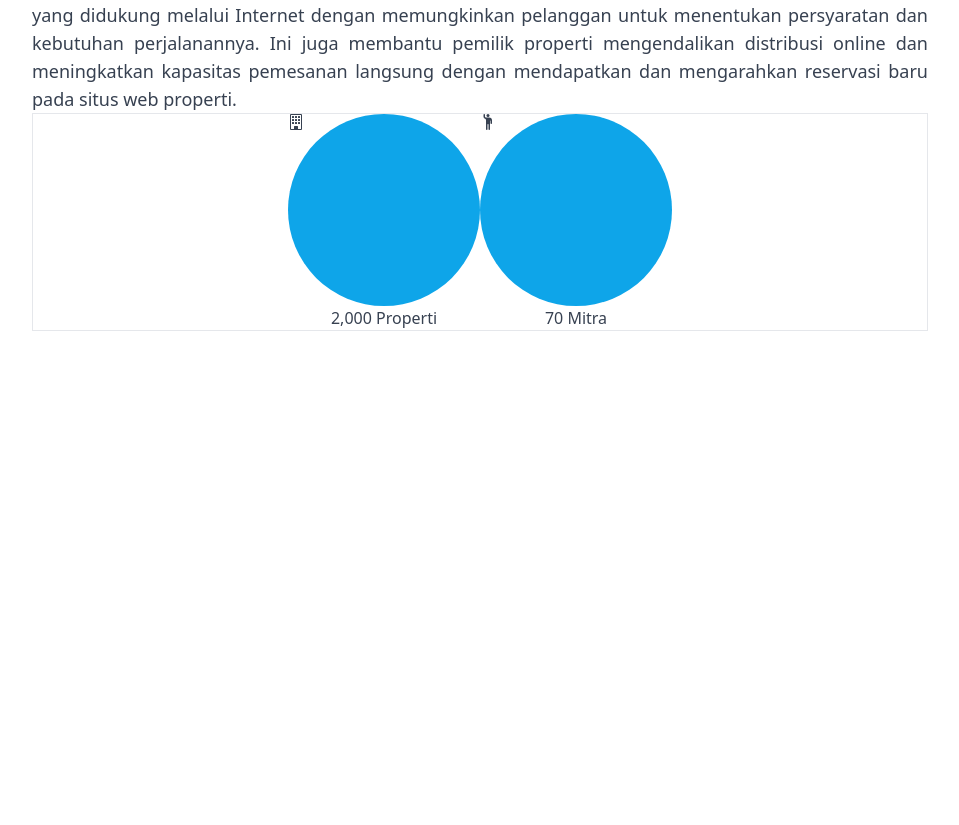
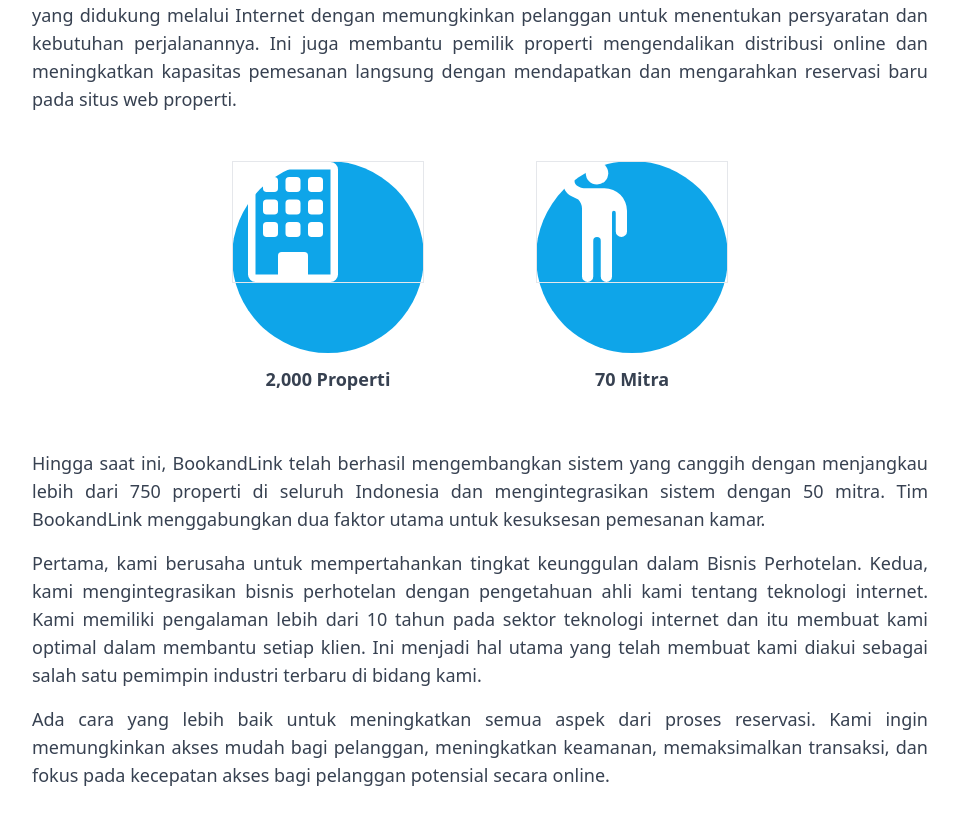
Before and after one commit to rey5kusuma/website-kedua, a Next.js app: page /about in a window 1280 px wide. Shown: the part 687-1512 px from the top of the page, without its empty margins (160-1119 px from the left). Built offline with nearby package versions, Linux system fonts and the light colour scheme.

Commit message:
2 files modified

```diff
--- a/components/layouts/header.js
+++ b/components/layouts/header.js
@@ -115,7 +115,7 @@
               </li>
               <li>
                 <Link
-                  href="#"
+                  href="home"
                   class="flex items-center block py-2 pl-3 pr-4 text-blue-600 rounded hover:bg-gray-100 md:hover:bg-transparent md:border-0 md:hover:text-blue-700 md:p-0 md:dark:hover:text-grey-900 dark:hover:bg-gray-700 dark:hover:text-white md:dark:hover:bg-transparent"
                 >
                   <svg
--- a/pages/about.js
+++ b/pages/about.js
@@ -27,14 +27,15 @@
             meningkatkan kapasitas pemesanan langsung dengan mendapatkan dan
             mengarahkan reservasi baru pada situs web properti.
           </p>
-          <div className="border flex flex-row justify-center">
+          <div className="flex flex-row justify-center">
             <div className="text-center">
-              <div className="rounded-full w-48 h-48 bg-sky-500 justify-center items-center">
+              <div className="rounded-full w-48 h-48 bg-sky-500 mt-12 mx-14">
+                <div className="border items-center">
                   <svg
                     xmlns="http://www.w3.org/2000/svg"
-                  width="16"
-                  height="16"
-                  fill="currentColor"
+                    width="120"
+                    height="120"
+                    fill="white"
                     class="bi bi-building"
                     viewBox="0 0 16 16"
                   >
@@ -42,15 +43,17 @@
                     <path d="M2 1a1 1 0 0 1 1-1h10a1 1 0 0 1 1 1v14a1 1 0 0 1-1 1H3a1 1 0 0 1-1-1V1Zm11 0H3v14h3v-2.5a.5.5 0 0 1 .5-.5h3a.5.5 0 0 1 .5.5V15h3V1Z" />
                   </svg>
                 </div>
-              <h1>2,000 Properti</h1>
+              </div>
+              <h1 className="text-lg font-semibold mt-3">2,000 Properti</h1>
             </div>
             <div className="text-center">
-              <div className="rounded-full w-48 h-48 bg-sky-500">
+              <div className="rounded-full w-48 h-48 bg-sky-500 mt-12 mx-14">
+                <div className="border">
                   <svg
                     xmlns="http://www.w3.org/2000/svg"
-                  width="16"
-                  height="16"
-                  fill="currentColor"
+                    width="120"
+                    height="120"
+                    fill="white"
                     class="bi bi-person-raised-hand"
                     viewBox="0 0 16 16"
                   >
@@ -58,9 +61,34 @@
                     <path d="M8 3a1.5 1.5 0 1 0 0-3 1.5 1.5 0 0 0 0 3Z" />
                   </svg>
                 </div>
-              <h1>70 Mitra</h1>
+              </div>
+              <h1 className="text-lg font-semibold mt-3">70 Mitra</h1>
             </div>
           </div>
+        </div>
+        <div className="text-justify text-lg mx-48 mt-14 text-gray-700">
+          <p>
+            Hingga saat ini, BookandLink telah berhasil mengembangkan sistem
+            yang canggih dengan menjangkau lebih dari 750 properti di seluruh
+            Indonesia dan mengintegrasikan sistem dengan 50 mitra. Tim
+            BookandLink menggabungkan dua faktor utama untuk kesuksesan
+            pemesanan kamar.
+          </p>
+          <p className="mt-4">
+            Pertama, kami berusaha untuk mempertahankan tingkat keunggulan dalam
+            Bisnis Perhotelan. Kedua, kami mengintegrasikan bisnis perhotelan
+            dengan pengetahuan ahli kami tentang teknologi internet. Kami
+            memiliki pengalaman lebih dari 10 tahun pada sektor teknologi
+            internet dan itu membuat kami optimal dalam membantu setiap klien.
+            Ini menjadi hal utama yang telah membuat kami diakui sebagai salah
+            satu pemimpin industri terbaru di bidang kami.
+          </p>
+          <p className="mt-4">
+            Ada cara yang lebih baik untuk meningkatkan semua aspek dari proses
+            reservasi. Kami ingin memungkinkan akses mudah bagi pelanggan,
+            meningkatkan keamanan, memaksimalkan transaksi, dan fokus pada
+            kecepatan akses bagi pelanggan potensial secara online.
+          </p>
         </div>
       </div>
     </MainLayout>
```
Lines whose indentation alone changed are shown as unchanged.
